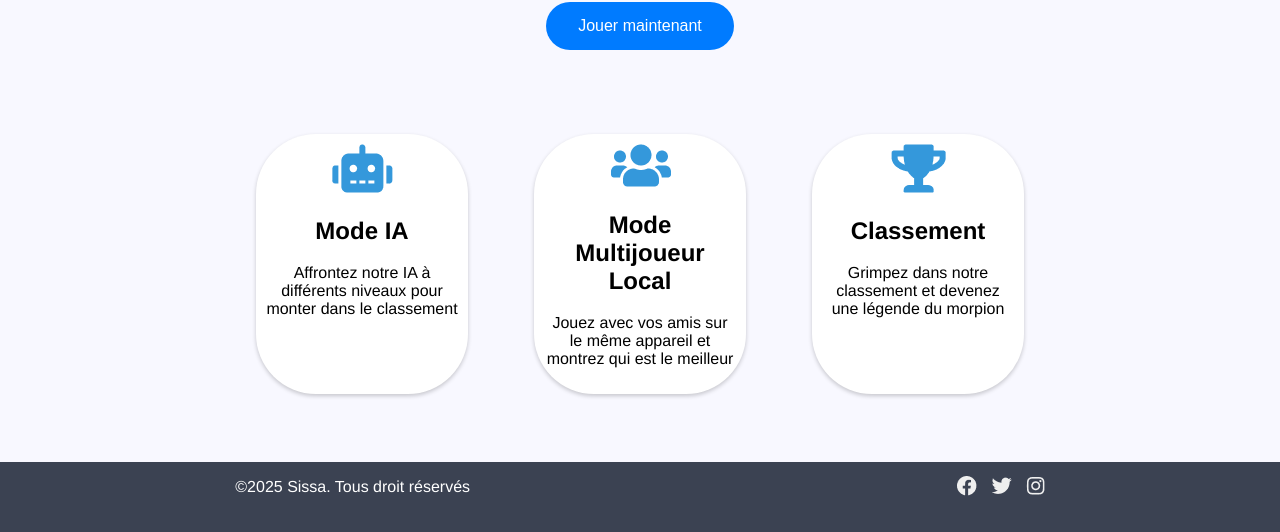
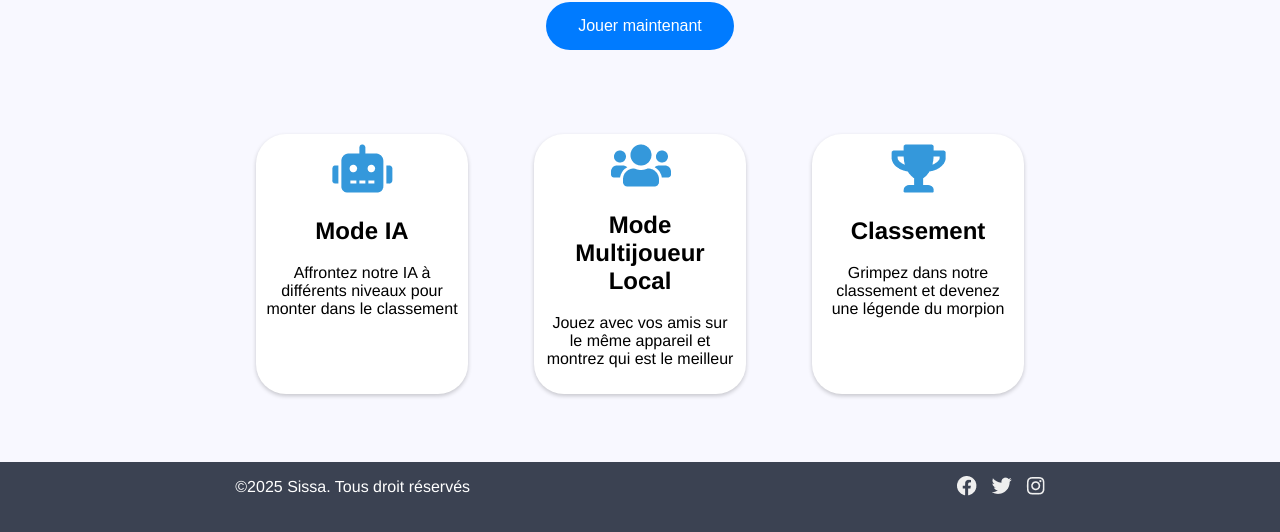
Before and after one commit to Antoine2718/Sissa, a PHP site: page / in a window 1280 px wide. Shown: the part 268-800 px from the top of the page. Run offline with PHP 8.4, Linux system fonts and the light colour scheme.

Commit message:
trop rond

```diff
--- a/Projet/pages/style.css
+++ b/Projet/pages/style.css
@@ -273,7 +273,7 @@ p{
     margin-top: 10vh;
     background-color: white;
     padding: 10px;
-    border-radius: 60px;
+    border-radius: 30px;
     box-shadow: 0 2px 4px rgba(0, 0, 0, 0.2);
 }
 .content-carte p,h2{
```
